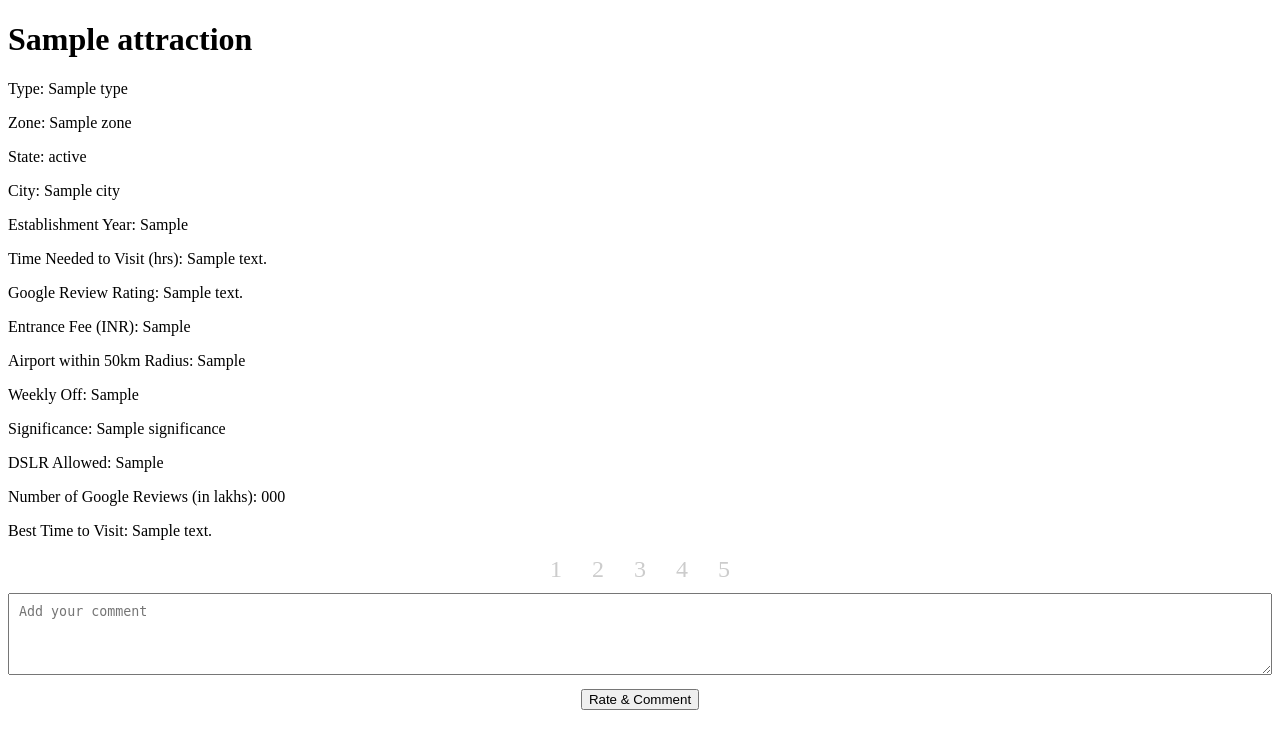
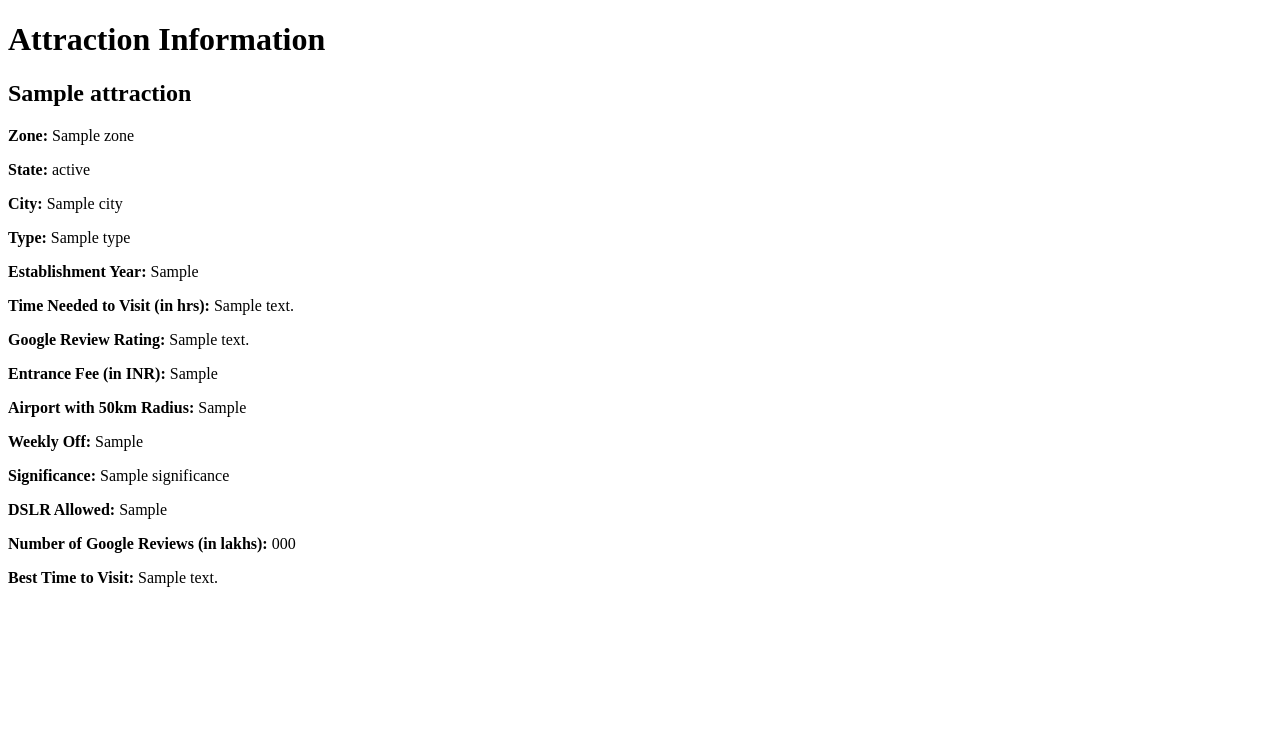
Before and after one commit to Shravya2412/CoAppsProj, a Flask app: template templates/attraction_info.html in a window 1280 px wide. Shown: the top 749 px of the page. Run offline with Flask 3, Linux system fonts and the light colour scheme; the template is opened without the code that fills it: most values are stand-ins (such as "Sample title", 1, 10 or a date in 2020); parts of the project's set-up code (start-up, migrations or seed data) failed here and were passed over.

Commit message:
Update attraction_info.html

```diff
--- a/templates/attraction_info.html
+++ b/templates/attraction_info.html
@@ -4,117 +4,25 @@
     <meta charset="UTF-8">
     <meta name="viewport" content="width=device-width, initial-scale=1.0">
     <title>Attraction Information</title>
-    <style>
-        .rating {
-            unicode-bidi: bidi-override;
-            direction: rtl;
-            text-align: center;
-            font-size: 24px; /* Adjust the font size as needed */
-            margin-bottom: 10px; /* Add some space below the ratings */
-        }
-        .rating > span {
-            display: inline-block;
-            position: relative;
-            width: 1.5em;
-            color: #ccc; /* Default color for ratings */
-            cursor: pointer; /* Add cursor pointer for better UX */
-        }
-        .rating > span:hover:before,
-        .rating > span:hover ~ span:before,
-        .rating > span.selected:before {
-            content: attr(data-rating); /* Show the rating number */
-            position: absolute;
-            color: gold; /* Gold color for selected ratings */
-        }
-        #comment {
-            width: 100%; /* Set the width to 100% */
-            padding: 10px; /* Add some padding for better appearance */
-            box-sizing: border-box; /* Include padding in the width calculation */
-            margin-bottom: 10px; /* Add some space below the comment box */
-        }
-        #rateBtn {
-            display: block;
-            margin: 0 auto; /* Center the button horizontally */
-        }
-    </style>
 </head>
 <body>
-    <h1>{{ attraction['Name'] }}</h1>
-    <p>Type: {{ attraction['Type'] }}</p>
-    <p>Zone: {{ attraction['Zone'] }}</p>
-    <p>State: {{ attraction['State'] }}</p>
-    <p>City: {{ attraction['City'] }}</p>
-    <p>Establishment Year: {{ attraction['Establishment Year'] }}</p>
-    <p>Time Needed to Visit (hrs): {{ attraction['time needed to visit in hrs'] }}</p>
-    <p>Google Review Rating: {{ attraction['Google review rating'] }}</p>
-    <p>Entrance Fee (INR): {{ attraction['Entrance Fee in INR'] }}</p>
-    <p>Airport within 50km Radius: {{ attraction['Airport with 50km Radius'] }}</p>
-    <p>Weekly Off: {{ attraction['Weekly Off'] }}</p>
-    <p>Significance: {{ attraction['Significance'] }}</p>
-    <p>DSLR Allowed: {{ attraction['DSLR Allowed'] }}</p>
-    <p>Number of Google Reviews (in lakhs): {{ attraction['Number of google review in lakhs'] }}</p>
-    <p>Best Time to Visit: {{ attraction['Best Time to visit'] }}</p>
-    <!-- Add more details as needed -->
-
-    <!-- Rating -->
-    <div class="rating">
-        <span data-rating="5">5</span>
-        <span data-rating="4">4</span>
-        <span data-rating="3">3</span>
-        <span data-rating="2">2</span>
-        <span data-rating="1">1</span>
+    <h1>Attraction Information</h1>
+    <div>
+        <h2>{{ attraction['Name'] }}</h2>
+        <p><strong>Zone:</strong> {{ attraction['Zone'] }}</p>
+        <p><strong>State:</strong> {{ attraction['State'] }}</p>
+        <p><strong>City:</strong> {{ attraction['City'] }}</p>
+        <p><strong>Type:</strong> {{ attraction['Type'] }}</p>
+        <p><strong>Establishment Year:</strong> {{ attraction['Establishment Year'] }}</p>
+        <p><strong>Time Needed to Visit (in hrs):</strong> {{ attraction['time needed to visit in hrs'] }}</p>
+        <p><strong>Google Review Rating:</strong> {{ attraction['Google review rating'] }}</p>
+        <p><strong>Entrance Fee (in INR):</strong> {{ attraction['Entrance Fee in INR'] }}</p>
+        <p><strong>Airport with 50km Radius:</strong> {{ attraction['Airport with 50km Radius'] }}</p>
+        <p><strong>Weekly Off:</strong> {{ attraction['Weekly Off'] }}</p>
+        <p><strong>Significance:</strong> {{ attraction['Significance'] }}</p>
+        <p><strong>DSLR Allowed:</strong> {{ attraction['DSLR Allowed'] }}</p>
+        <p><strong>Number of Google Reviews (in lakhs):</strong> {{ attraction['Number of google review in lakhs'] }}</p>
+        <p><strong>Best Time to Visit:</strong> {{ attraction['Best Time to visit'] }}</p>
     </div>
-
-    <!-- Comment form -->
-    <form id="commentForm" action="{{ url_for('rate_attraction') }}" method="POST">
-        <input type="hidden" id="attraction_name" name="attraction_name" value="{{ attraction['Name'] }}">
-        <input type="hidden" id="rating" name="rating" value="">
-        <textarea id="comment" name="comment" placeholder="Add your comment" rows="4"></textarea>
-        <button type="submit" id="rateBtn">Rate & Comment</button>
-    </form>
-
-    <!-- Message display -->
-    <div id="message" style="display:none;">
-        Thank you for your feedback!
-    </div>
-
-    <script>
-        // Function to set the selected rating
-        function setRating(rating) {
-            document.getElementById('rating').value = rating;
-            // Remove selected class from all ratings
-            document.querySelectorAll('.rating > span').forEach(function(span) {
-                span.classList.remove('selected');
-            });
-            // Add selected class to ratings up to the selected rating
-            for (let i = 1; i <= rating; i++) {
-                document.querySelector(`.rating > span[data-rating="${i}"]`).classList.add('selected');
-            }
-        }
-
-        // Event listeners for ratings
-        document.querySelectorAll('.rating > span').forEach(function(span) {
-            span.addEventListener('click', function() {
-                setRating(this.getAttribute('data-rating'));
-            });
-        });
-
-        // Submit form and display message
-        document.getElementById('commentForm').addEventListener('submit', function(event) {
-            event.preventDefault();
-            var form = event.target;
-            var formData = new FormData(form);
-            fetch(form.action, {
-                method: 'POST',
-                body: formData
-            })
-            .then(response => {
-                if (response.ok) {
-                    document.getElementById('message').style.display = 'block';
-                }
-            })
-            .catch(error => console.error('Error:', error));
-        });
-    </script>
 </body>
 </html>
```
